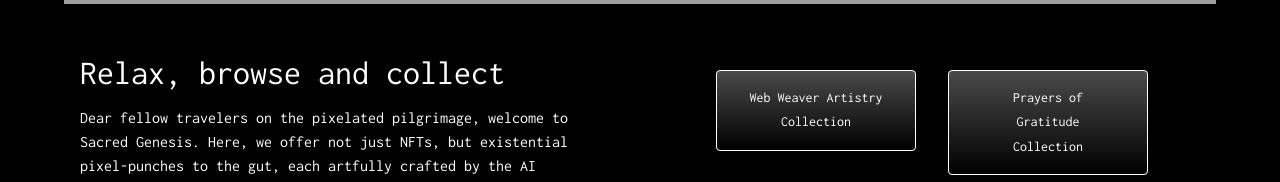
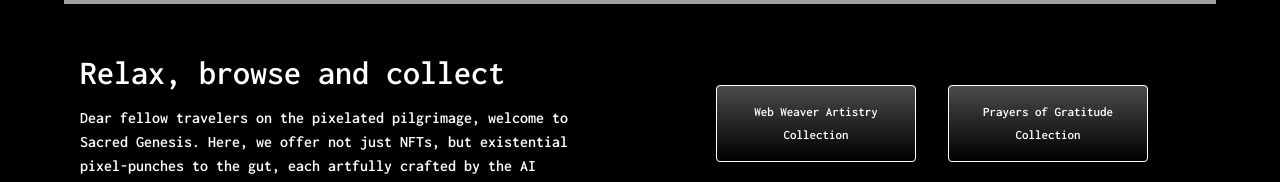
Before and after one commit to Nivix047/sacred_genesis_web, a React (Create React App) app: page / in a window 1280 px wide. Shown: the part 716-898 px from the top of the page. Built offline with nearby package versions, Linux system fonts and the light colour scheme; grey boxes are pictures that could not be loaded.

Commit message:
Updated fonts and contact form design

```diff
--- a/public/index.html
+++ b/public/index.html
@@ -25,7 +25,7 @@
     <link rel="preconnect" href="https://fonts.googleapis.com" />
     <link rel="preconnect" href="https://fonts.gstatic.com" crossorigin />
     <link
-      href="https://fonts.googleapis.com/css2?family=Inconsolata&display=swap"
+      href="https://fonts.googleapis.com/css2?family=Inconsolata:wght@600&display=swap"
       rel="stylesheet"
     />
   </head>
--- a/src/components/pages/Contact/index.js
+++ b/src/components/pages/Contact/index.js
@@ -100,7 +100,7 @@ const Contact = () => {
             <Typography
               variant="h1"
               gutterBottom
-              sx={{ textDecoration: "underline" }}
+              sx={{ borderBottom: "2px solid white", paddingBottom: "20px" }}
             >
               Got Questions?
             </Typography>
--- a/src/components/pages/Home/index.js
+++ b/src/components/pages/Home/index.js
@@ -75,6 +75,7 @@ const Home = () => {
                     className="styled-button"
                     id="purchase-nft-btn"
                     sx={{
+                      fontSize: "13px",
                       textTransform: "none",
                       background: "linear-gradient(180deg, #4a4a4a, #000000)",
                       padding: "15px 30px",
@@ -104,6 +105,7 @@ const Home = () => {
                     className="styled-button"
                     id="purchase-nft-btn"
                     sx={{
+                      fontSize: "13px",
                       textTransform: "none",
                       background: "linear-gradient(180deg, #4a4a4a, #000000)",
                       padding: "15px 30px",
@@ -126,6 +128,7 @@ const Home = () => {
                   color="primary"
                   onClick={handleContactClick}
                   sx={{
+                    fontSize: "13px",
                     textTransform: "none",
                     background: "linear-gradient(180deg, #4a4a4a, #000000)",
                     width: 200,
```
